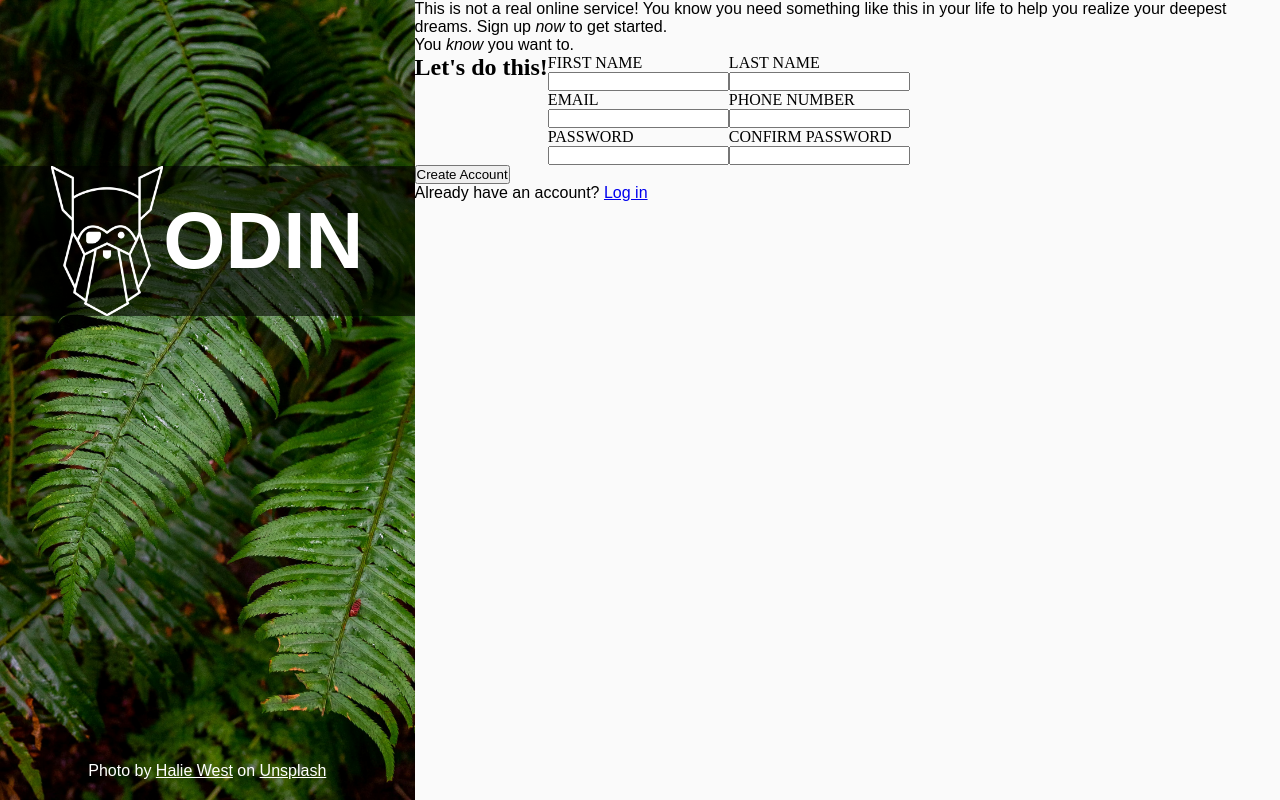
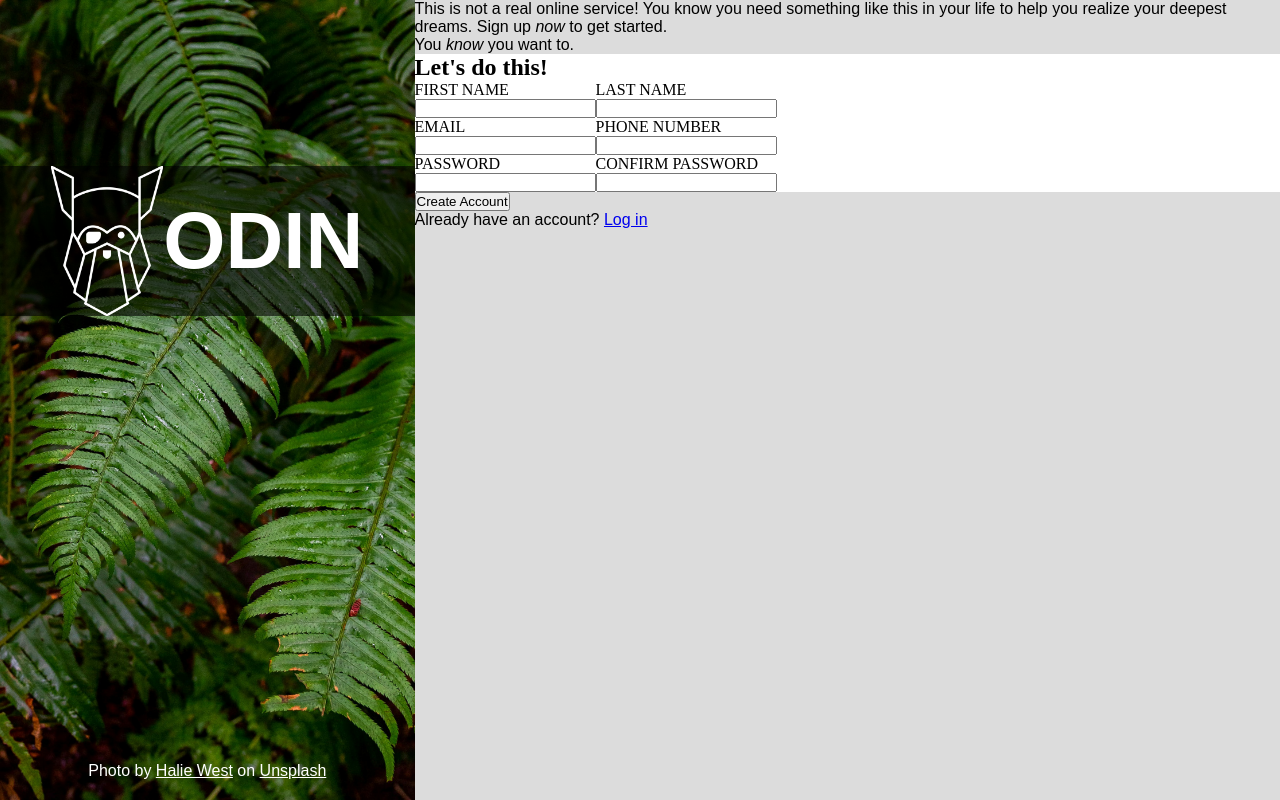
Before and after one commit to jjimenezg93/odin-signup-form, a plain HTML site: page index.html in a window 1280 px wide. Drawn offline with Linux system fonts and the light colour scheme; a web font is replaced by a local one.

Commit message:
Fix layout of form fields

```diff
--- a/index.html
+++ b/index.html
@@ -38,6 +38,7 @@
         </section>
         <section id="form-content">
           <h1>Let's do this!</h1>
+          <section id="form-fields">
             <section id="form-content-left">
               <label for="first_name">First Name</label>
               <input type="text" id="first_name" name="first_name" />
@@ -46,13 +47,18 @@
               <label for="password">Password</label>
               <input type="password" id="password" name="password" />
             </section>
-          <section id="form-content-left">
+            <section id="form-content-right">
               <label for="last_name">Last Name</label>
               <input type="text" id="last_name" name="last_name" />
               <label for="phone_number">Phone number</label>
               <input type="text" id="phone_number" name="phone_number" />
               <label for="confirm_password">Confirm password</label>
-            <input type="text" id="confirm_password" name="confirm_password" />
+              <input
+                type="text"
+                id="confirm_password"
+                name="confirm_password"
+              />
+            </section>
           </section>
         </section>
         <section id="form-footer">
--- a/style.css
+++ b/style.css
@@ -71,7 +71,7 @@ html {
 }
 
 #container-right {
-  background-color: rgb(250, 250, 250);
+  background-color: rgb(220, 220, 220);
 
   display: flex;
   flex-direction: column;
@@ -83,9 +83,15 @@ label {
 
 #form-content {
   display: flex;
+  flex-direction: column;
+  background-color: white;
 }
 
-#form-content-left {
+#form-fields {
+  display: flex;
+}
+
+#form-content > section > section {
   display: flex;
   flex-direction: column;
 }
```
Lines whose indentation alone changed are shown as unchanged.
